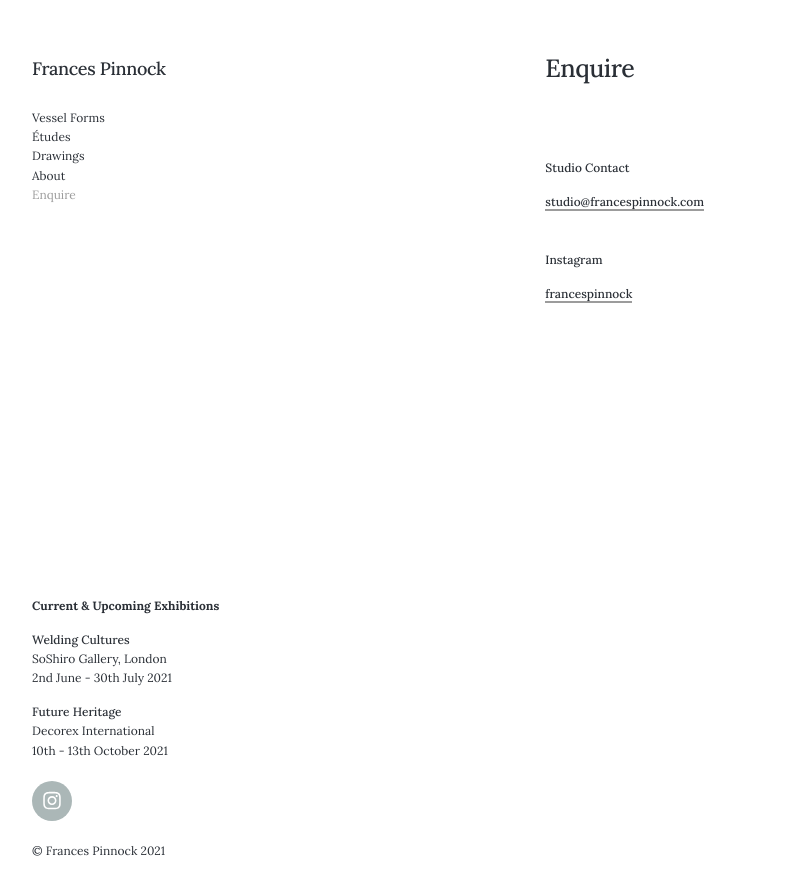
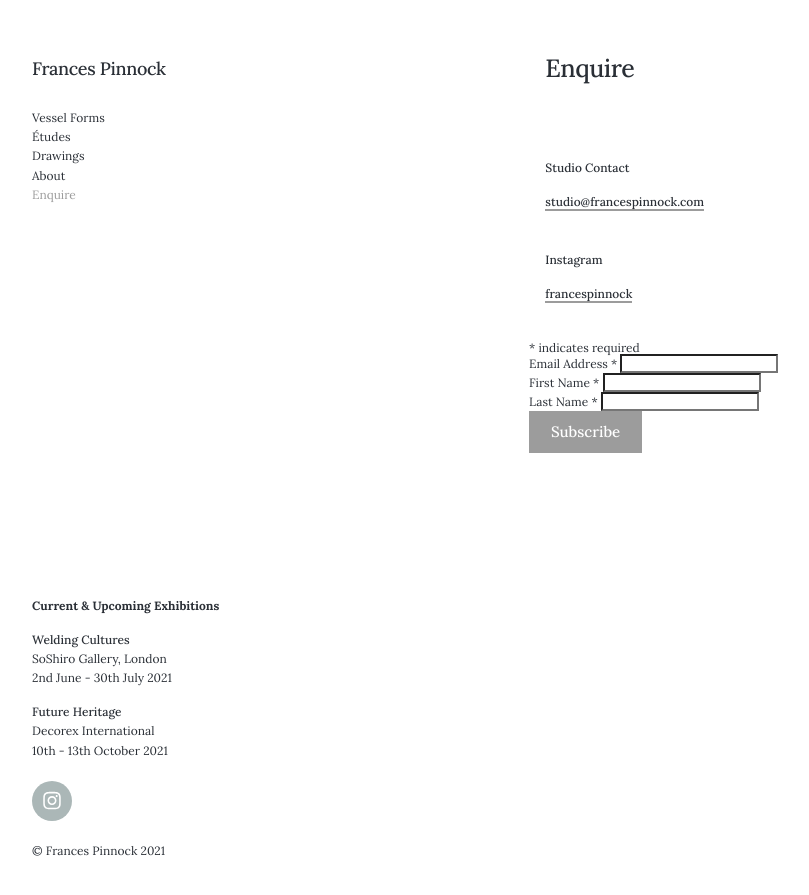
Before and after one commit to francespinnock/francespinnock.github.io, a Jekyll site: the page built from _pages/enquire.md, in a window 1280 px wide and 900 px high. Shown: the top 895 px of the window, without its empty margins (28-837 px from the left). Built offline with Jekyll 4.4.1, drawn with Linux system fonts in a browser that asks for light colours; nearby versions of some CDN libraries; comment, search, counter and statistics services are not loaded.

Commit message:
Adds mailchimp

```diff
--- a/_pages/enquire.md
+++ b/_pages/enquire.md
@@ -14,3 +14,40 @@ featured_image: /images/demo/demo-landscape.jpg
 **Instagram**
 
 [francespinnock](https://www.instagram.com/francespinnock)
+<br />
+<br />
+<br />
+
+<link href="//cdn-images.mailchimp.com/embedcode/classic-10_7.css" rel="stylesheet" type="text/css">
+<style type="text/css">
+	#mc_embed_signup{background:#fff; clear:left; font-size:12px;  width:300px; margin-left:123px}
+</style>
+<div id="mc_embed_signup">
+<form action="https://francespinnock.us6.list-manage.com/subscribe/post?u=a0ddb03120ee57b0bc8423589&amp;id=d7174fc65c" method="post" id="mc-embedded-subscribe-form" name="mc-embedded-subscribe-form" class="validate" target="_blank" novalidate>
+    <div id="mc_embed_signup_scroll">
+
+<div class="indicates-required"><span class="asterisk">*</span> indicates required</div>
+<div class="mc-field-group">
+	<label for="mce-EMAIL">Email Address  <span class="asterisk">*</span>
+</label>
+	<input type="email" value="" name="EMAIL" class="required email" id="mce-EMAIL">
+</div>
+<div class="mc-field-group">
+	<label for="mce-FNAME">First Name  <span class="asterisk">*</span>
+</label>
+	<input type="text" value="" name="FNAME" class="required" id="mce-FNAME">
+</div>
+<div class="mc-field-group">
+	<label for="mce-LNAME">Last Name  <span class="asterisk">*</span>
+</label>
+	<input type="text" value="" name="LNAME" class="required" id="mce-LNAME">
+</div>
+	<div id="mce-responses" class="clear">
+		<div class="response" id="mce-error-response" style="display:none"></div>
+		<div class="response" id="mce-success-response" style="display:none"></div>
+	</div>
+    <div style="position: absolute; left: -5000px;" aria-hidden="true"><input type="text" name="b_a0ddb03120ee57b0bc8423589_d7174fc65c" tabindex="-1" value=""></div>
+    <div class="clear"><input type="submit" value="Subscribe" name="subscribe" id="mc-embedded-subscribe" class="button"></div>
+    </div>
+</form>
+</div>
```
